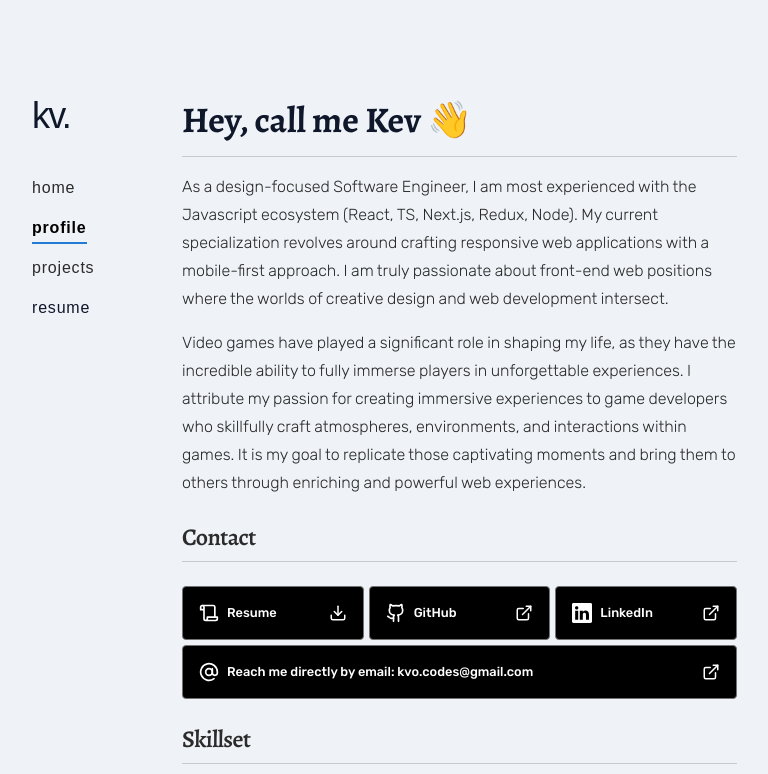
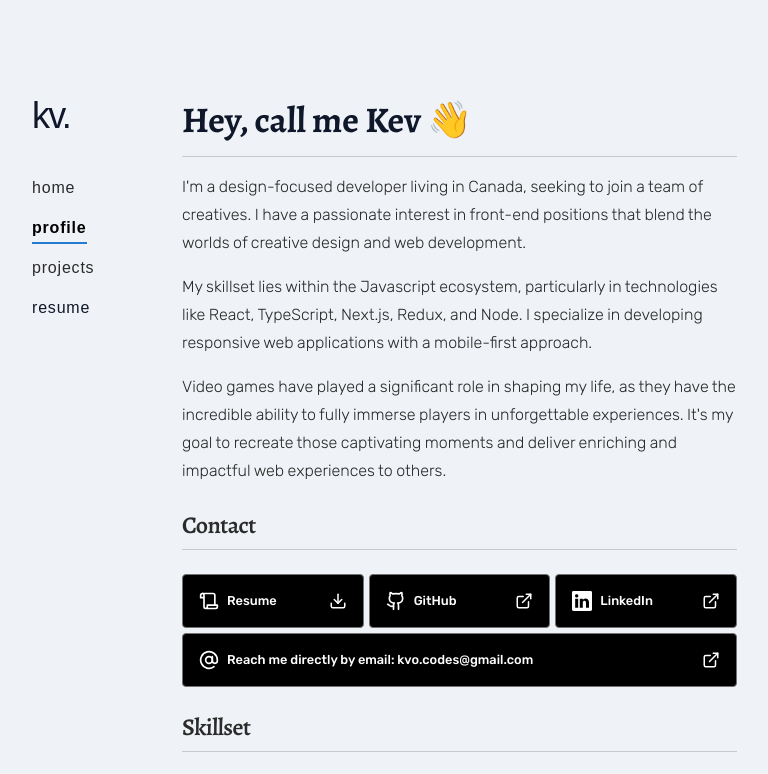
Before and after one commit to Yezo/portfolio-v2, a Next.js app: page /profile in a window 1280 px wide. Shown: the top 774 px of the page, without its empty margins (160-928 px from the left). Built offline with nearby package versions, Linux system fonts and the light colour scheme; a web font is replaced by a local one.

Commit message:
edit text content

```diff
--- a/src/app/profile/page.tsx
+++ b/src/app/profile/page.tsx
@@ -22,9 +22,11 @@ export default function ProfilePage() {
         <TitleH1>{`Hey, call me Kev 👋`}</TitleH1>
       </div>
 
-      <Paragraph>{`As a design-focused Software Engineer, I am most experienced with the Javascript ecosystem (React, TS, Next.js, Redux, Node). My current specialization revolves around crafting responsive web applications with a mobile-first approach. I am truly passionate about front-end web positions where the worlds of creative design and web development intersect.`}</Paragraph>
+      <Paragraph>{`I'm a design-focused developer living in Canada, seeking to join a team of creatives. I have a passionate interest in front-end positions that blend the worlds of creative design and web development.`}</Paragraph>
 
-      <Paragraph>{`Video games have played a significant role in shaping my life, as they have the incredible ability to fully immerse players in unforgettable experiences. I attribute my passion for creating immersive experiences to game developers who skillfully craft atmospheres, environments, and interactions within games. It is my goal to replicate those captivating moments and bring them to others through enriching and powerful web experiences. `}</Paragraph>
+      <Paragraph>{`My skillset lies within the Javascript ecosystem, particularly in technologies like React, TypeScript, Next.js, Redux, and Node. I specialize in developing responsive web applications with a mobile-first approach. `}</Paragraph>
+
+      <Paragraph>{`Video games have played a significant role in shaping my life, as they have the incredible ability to fully immerse players in unforgettable experiences. It's my goal to recreate those captivating moments and deliver enriching and impactful web experiences to others. `}</Paragraph>
 
       <section className="mt-6">
         <TitleH2>Contact</TitleH2>
```
